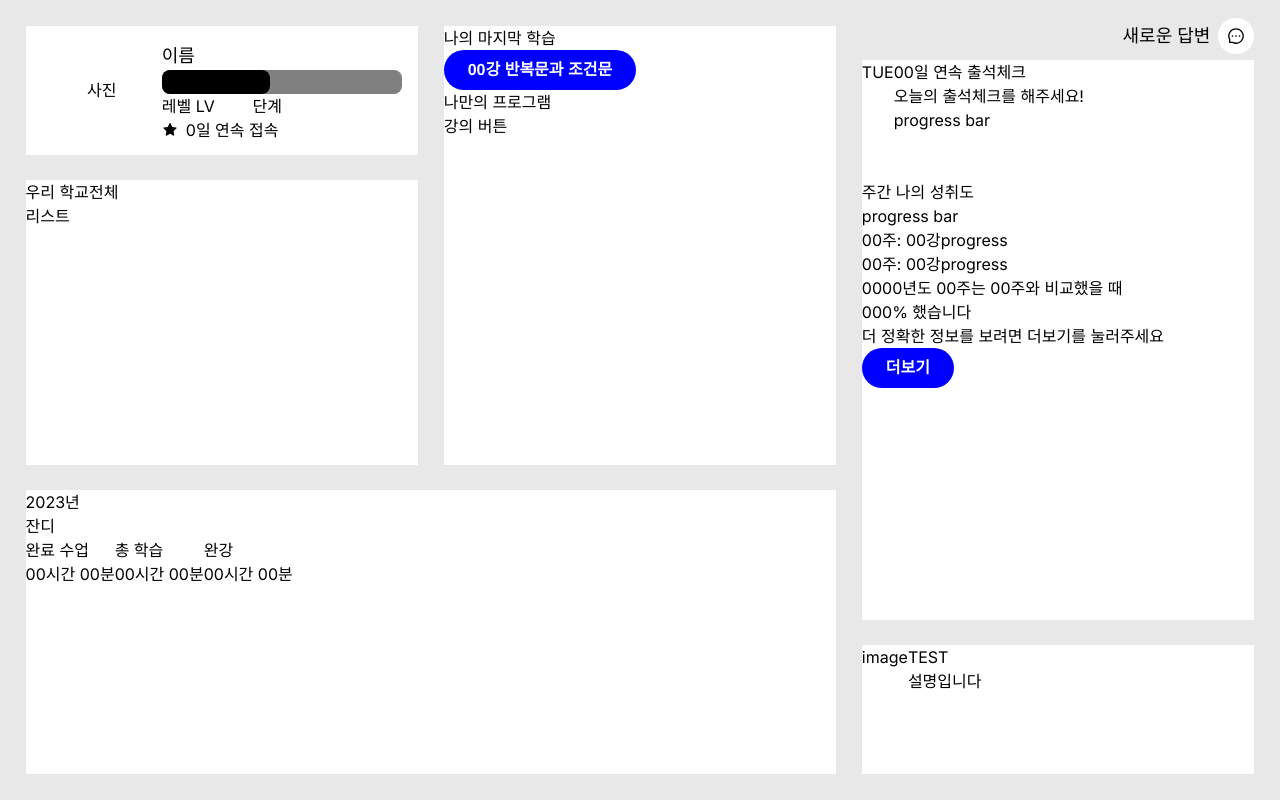
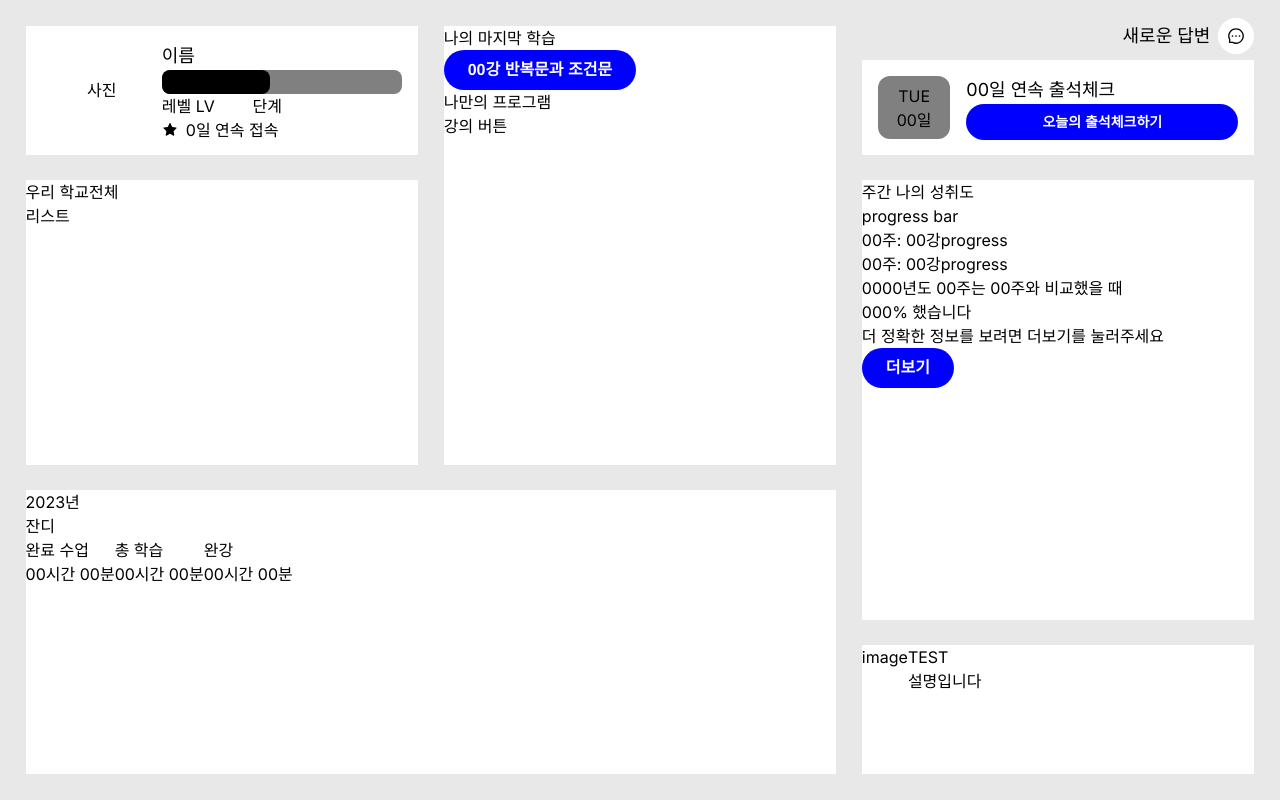
Before and after one commit to Geupjo-Hackathon/KoreanTiger-FE, a Next.js app: page /student in a window 1280 px wide. Built offline with nearby package versions, Linux system fonts and the light colour scheme.

Commit message:
style :: 학생 메인 - 출석 추가

```diff
--- a/src/components/student/main/Attendance.js
+++ b/src/components/student/main/Attendance.js
@@ -1,13 +1,34 @@
-import React from "react";
+import React, { useEffect } from "react";
+import { Button } from "@/stories/Button";
 
 const Attendance = () => {
+  // const getAttendance = async () => {
+  //   const response = await fetch(`${process.env.BASE_URL}/studentLms/check-in`);
+  //   const jsonData = await response.json();
+  //   console.log(jsonData);
+  // };
+
+  // useEffect(() => {
+  //   getAttendance();
+  // }, []);
+
   return (
-    <div className="w-full h-full flex" style={{ backgroundColor: "white" }}>
-      <div>TUE</div>
-      <div className="flex flex-col">
-        <p>00일 연속 출석체크</p>
-        <p>오늘의 출석체크를 해주세요!</p>
-        <p>progress bar</p>
+    <div className="w-full h-2/3 flex p-4" style={{ backgroundColor: "white" }}>
+      <div
+        className="w-24 h-full rounded-xl flex flex-col justify-center items-center"
+        style={{ backgroundColor: "gray" }}
+      >
+        <p>TUE</p>
+        <p>00일</p>
+      </div>
+      <div className="flex flex-col ml-4 w-full h-full">
+        <p className="text-lg">00일 연속 출석체크</p>
+        <Button
+          primary={true}
+          backgroundColor="blue"
+          size="medium"
+          label="오늘의 출석체크하기"
+        />
       </div>
     </div>
   );
```
